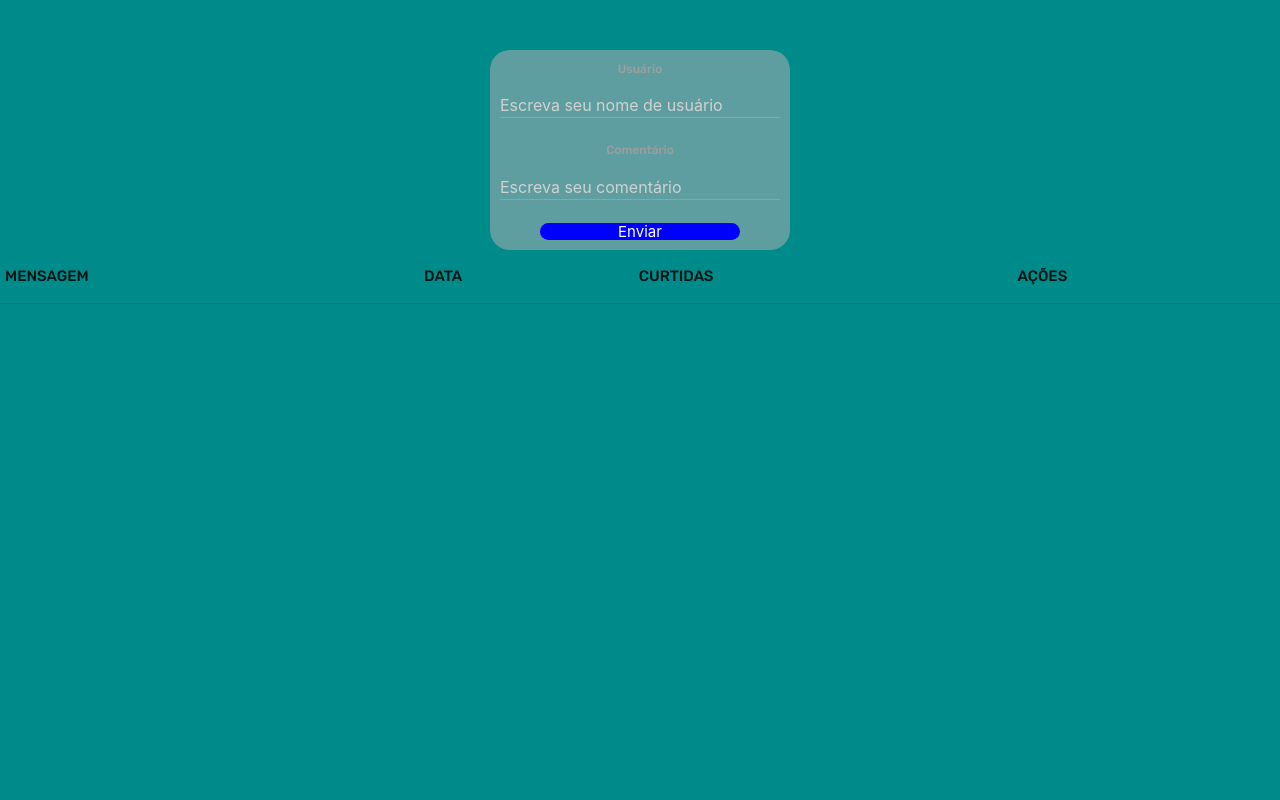
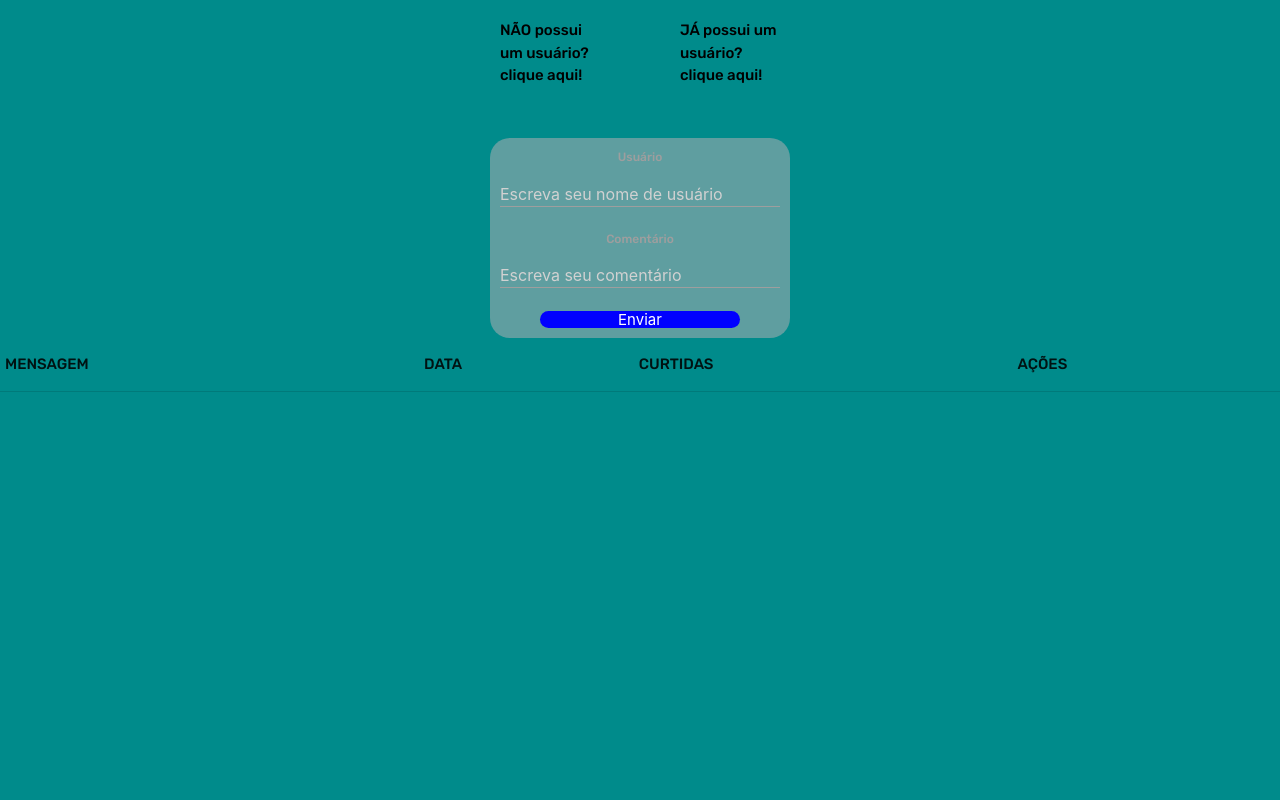
Before and after one commit to MatheusRomagnoli/feedback, a Flask app: page / in a window 1280 px wide. Run offline with Flask 3, Linux system fonts and the light colour scheme; data that the repository does not hold is empty.

Commit message:
ADD: ajustes função e página de LOGIN e CADASTRO, correções

```diff
--- a/app.py
+++ b/app.py
@@ -43,10 +43,18 @@
     Mensagem.descurtir_mensagem(codigo)
     return redirect("/")
 
-# # ROTA CADASTRO
-# @app.route("/")
-# def cadastrar_usuario():
-#     Mensagem.descurtir_mensagem(codigo)
-#     return redirect("/")
+# ROTA CADASTRO FUNÇÃO
+@app.route("/post/cadastrarUsuario", methods=["POST"])
+def cadastrar_usuario():
+    nome = request.form.get("nome")
+    login = request.form.get("login")
+    senha = request.form.get("senha")
+
+    Mensagem.cadastrar_usuario(nome, login, senha)
+    return redirect("pagina_usuario")
+
+@app.route("/cadastro")
+def pagina_usuario():
+    return render_template ("cadastro.html")
 
 app.run(debug=True)
--- a/model/controler_mensagem.py
+++ b/model/controler_mensagem.py
@@ -121,3 +121,27 @@
         # fecho a conexao com o banco
         cursor.close()
         conexao.close()
+
+    def cadastrar_usuario(nome, login, senha):
+        # criando a conexao com banco de dados
+        conexao = Conexao.criar_conexao()
+
+        # o cursor é a ponte que vai do python ate o banco de dados
+        cursor = conexao.cursor()
+
+        # criando o SQL que será executado
+        sql = """INSERT INTO tb_usuarios
+                (nome, login, senha)
+                VALUES
+                (%s, %s, %s)"""
+        valores=(nome, login, senha)
+
+        # executando o comando
+        cursor.execute(sql,valores)
+
+        # confirmo a alteração
+        conexao.commit()
+
+        # fecho a conexao com o banco
+        cursor.close()
+        conexao.close()
--- a/static/style.css
+++ b/static/style.css
@@ -61,3 +61,24 @@
     width: 100%;
     height: 500px;
 }
+
+.div-links-login{
+    display: flex;
+
+    width: 500px;
+    height: 150px;
+    align-items: center;
+    justify-content: center;
+}
+
+.link_cadastro_login{
+    margin: 0px 40px;
+    width: 100px;
+    height: 100px;
+    color: black;
+}
+
+.link_cadastro_login:hover{
+    color: cadetblue;
+    transition: color 0.3s;
+}
--- a/templates/index.html
+++ b/templates/index.html
@@ -23,6 +23,11 @@
 </head>
 <body>
     <div class="container-geral">
+        <div class="div-links-login">
+            <a class="link_cadastro_login" href="/post/cadastrarUsuario">NÃO possui um usuário? clique aqui!</a>
+            <a class="link_cadastro_login" href="">JÁ possui um usuário? clique aqui!</a>
+        </div>
+
         <form action="/post/enviarDados" method="POST" class="formatacao-form">
             <label>Usuário</label>
             <input type="text" placeholder="Escreva seu nome de usuário" class="formatacao-inputs" name="usuario" />
```
Also changed, not shown: templates/cadastro.html (+8 -3 lines).
